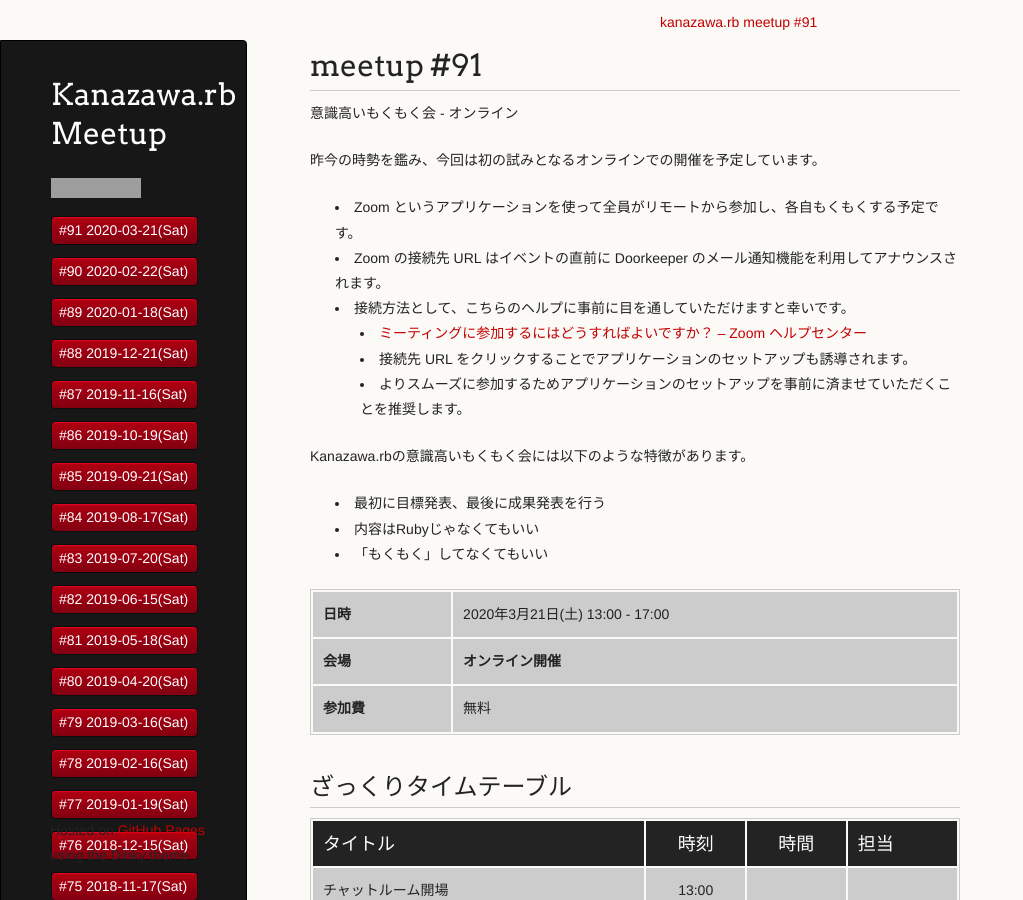
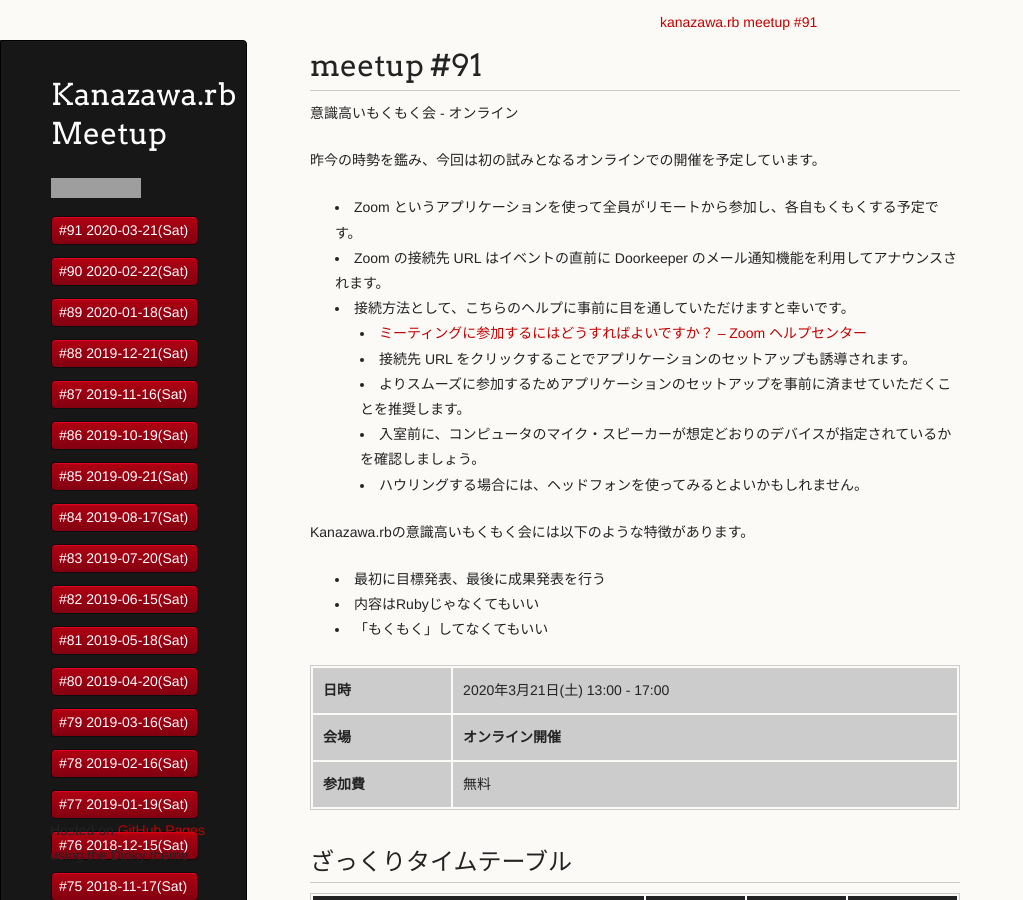
Before and after one commit to kanazawarb/meetup, a Jekyll site: the page built from 91/index.md, in a window 1280 px wide and 900 px high. Shown: the whole window, without its empty margins (0-1023 px from the left). Built offline with Jekyll 4.4.1, drawn with Linux system fonts in a browser that asks for light colours; a script that is not in the unit is left out; grey boxes are pictures that could not be loaded.

Commit message:
add additional Zoom instructions

```diff
--- a/91/index.md
+++ b/91/index.md
@@ -30,6 +30,8 @@ published: true
     * [ミーティングに参加するにはどうすればよいですか？ – Zoom ヘルプセンター](https://support.zoom.us/hc/ja/articles/201362193-%E3%83%9F%E3%83%BC%E3%83%86%E3%82%A3%E3%83%B3%E3%82%B0%E3%81%AB%E5%8F%82%E5%8A%A0%E3%81%99%E3%82%8B%E3%81%AB%E3%81%AF%E3%81%A9%E3%81%86%E3%81%99%E3%82%8C%E3%81%B0%E3%82%88%E3%81%84%E3%81%A7%E3%81%99%E3%81%8B-)
     * 接続先 URL をクリックすることでアプリケーションのセットアップも誘導されます。
     * よりスムーズに参加するためアプリケーションのセットアップを事前に済ませていただくことを推奨します。
+    * 入室前に、コンピュータのマイク・スピーカーが想定どおりのデバイスが指定されているかを確認しましょう。
+    * ハウリングする場合には、ヘッドフォンを使ってみるとよいかもしれません。
 
 Kanazawa.rbの意識高いもくもく会には以下のような特徴があります。
 
```
